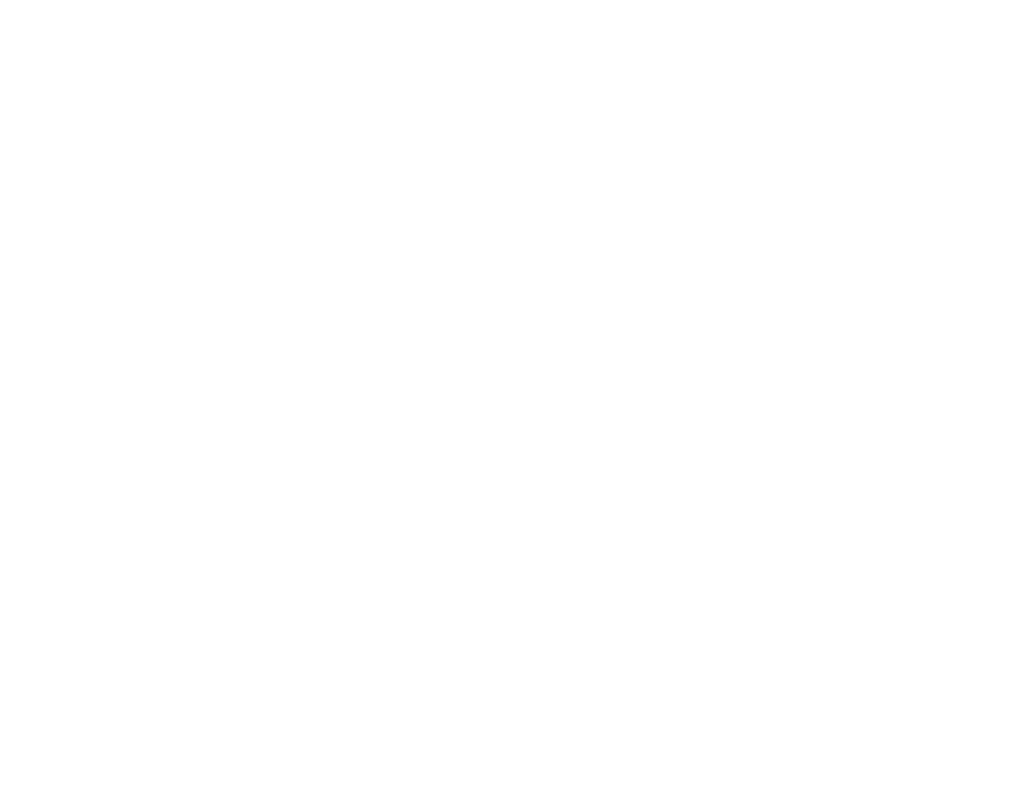
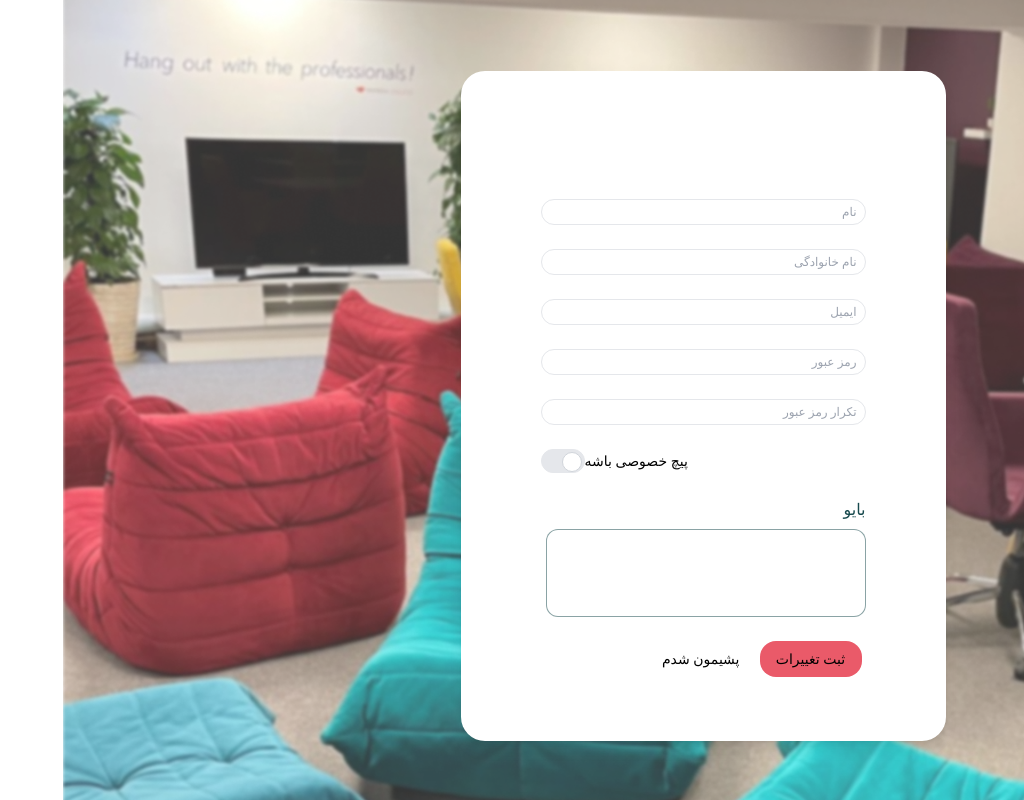
Before and after one commit to Hooman13/RahnemaCollegeProject, a React (Create React App) app: page /editpage in a window 1280 px wide. Before the commit this address had no page. Shown: the whole page, without its empty margins (256-1280 px from the left). Built offline with nearby package versions, Linux system fonts and the light colour scheme.

Commit message:
EditProfile send data and some ui changes

```diff
--- /dev/null
+++ b/src/pages/EditProfile.tsx
@@ -0,0 +1,190 @@
+import { Link } from "react-router-dom";
+import React, { useState } from "react";
+import { useForm } from "react-hook-form";
+import { z } from "zod";
+import { zodResolver } from "@hookform/resolvers/zod";
+import axios from "axios";
+
+const FormSchema = z.object({
+  isPrivate: z.boolean(),
+  bio: z.string().optional(),
+  fName: z.string().optional(),
+  lName: z.string().optional(),
+  email: z.string().email("Invalid email."),
+  password: z
+    .string()
+    .min(8, "Password must not be lesser than 8 characters")
+    .optional(),
+  confirmPassword: z.string().min(8).optional(),
+});
+
+type IFormInput = z.infer<typeof FormSchema>;
+
+export const EditProfile = () => {
+  const {
+    register,
+    handleSubmit,
+    formState: { errors },
+  } = useForm<IFormInput>({
+    resolver: zodResolver(FormSchema),
+  });
+
+  const onSubmit = (data: IFormInput) => {
+    // console.log(data);
+    axios
+      .post("http://37.32.5.72:3000/edit-profile", JSON.stringify(data), {
+        headers: { "Content-Type": "application/json" },
+      })
+      .then((response) => console.log(response))
+      .catch((err) => console.log(err));
+  };
+
+  const [formInput, setFormInput] = useState({
+    password: "",
+    confirmPassword: "",
+  });
+  const [formError, setFormError] = useState({
+    confirmPassword: "",
+  });
+  const handleUserInput = (name: string, value: string) => {
+    setFormInput({
+      ...formInput,
+      [name]: value,
+    });
+  };
+
+  const validatePassInputs = (e: any) => {
+    e.preventDefault();
+    let formError = {
+      confirmPassword: "",
+    };
+    if (formInput.confirmPassword !== formInput.password) {
+      setFormError({
+        ...formError,
+        confirmPassword: "تکرار رمزعبور با رمزعبور یکسان نیست",
+      });
+      return;
+    }
+    setFormError(formError);
+    setFormInput((prev) => ({
+      ...prev,
+    }));
+  };
+
+  return (
+    <>
+      <form onSubmit={handleSubmit(onSubmit)}>
+        <section>
+          <div
+            className="frame5 w-screen h-screen bg-no-repeat bg-center bg-cover flex justify-center items-center"
+            style={{ backgroundImage: "url(./img/login-background.png)" }}
+          >
+            <div className="bg-white w-screen md:w-[485px] h-screen md:h-auto  py-16 shadow-lg rounded-3xl mt-3 px-20 ">
+              <div className="flex justify-center pb-10">
+                {/* <img src="./img/logo.png" alt="" /> */}
+              </div>
+
+              <div className="font-normal text-xs mt-6">
+                <div className="mb-6">
+                  <input
+                    type="text"
+                    {...register("fName")}
+                    placeholder="نام"
+                    className="border rounded-2xl w-full text-right px-2 py-1 focus:outline-none focus:ring-0 focus:border-gray-600"
+                  />
+                  {errors?.fName?.message && (
+                    <p className="text-red-700">{errors.fName.message}</p>
+                  )}
+                </div>
+                <div className="mb-6">
+                  <input
+                    type="text"
+                    {...register("lName")}
+                    placeholder="نام خانوادگی"
+                    className="border text-right rounded-2xl w-full px-2 py-1 focus:outline-none focus:ring-0 focus:border-gray-600"
+                  />
+                  {errors?.lName?.message && (
+                    <p className="text-red-700">{errors.lName.message}</p>
+                  )}
+                </div>
+                <div className="mb-6">
+                  <input
+                    type="text"
+                    {...register("email")}
+                    placeholder="ایمیل"
+                    className="border text-right rounded-2xl w-full px-2 py-1 focus:outline-none focus:ring-0 focus:border-gray-600"
+                  />
+                  {errors?.email?.message && (
+                    <p className="text-red-700">{errors.email.message}</p>
+                  )}
+                </div>
+                <div className="mb-6">
+                  <input
+                    type="password"
+                    placeholder="رمز عبور"
+                    {...register("password")}
+                    value={formInput.password}
+                    onChange={({ target }) => {
+                      handleUserInput(target.name, target.value);
+                    }}
+                    className="border text-right rounded-2xl w-full px-2 py-1 focus:outline-none focus:ring-0 focus:border-gray-600"
+                  />
+                  {errors?.password?.message && (
+                    <p className="text-red-700">{errors.password.message}</p>
+                  )}
+                </div>
+                <div className="mb-6">
+                  <input
+                    type="password"
+                    {...register("confirmPassword")}
+                    value={formInput.confirmPassword}
+                    onChange={({ target }) => {
+                      handleUserInput(target.name, target.value);
+                    }}
+                    onKeyUp={validatePassInputs}
+                    placeholder="تکرار رمز عبور"
+                    className="border text-right rounded-2xl w-full px-2 py-1 focus:outline-none focus:ring-0 focus:border-gray-600"
+                  />
+                  <p className="text-red-700">{formError.confirmPassword}</p>
+                </div>
+              </div>
+              <div>
+                <label className="flex justify-end items-center mb-6  text-sm   cursor-pointer">
+                  <span className="ms-3 rtl pr-6 text-sm font-medium ">
+                    پیچ خصوصی باشه
+                  </span>
+                  <input
+                    type="checkbox"
+                    {...register("isPrivate")}
+                    value=""
+                    className="sr-only peer"
+                  />
+
+                  <div className="relative w-11 h-6 bg-gray-200 border-[0.5px] peer-focus:outline-none peer-focus:ring-4 peer-focus:ring-white dark:peer-focus:ring-white rounded-full peer dark:bg-white peer-checked:after:translate-x-full rtl:peer-checked:after:-translate-x-full peer-checked:after:border-white after:content-[''] after:absolute after:top-[2px] after:start-[2px] after:bg-white after:border-gray-300 after:border after:rounded-full after:h-5 after:w-5 after:transition-all dark:border-gray-600 peer-checked:bg-blue-600"></div>
+                </label>
+              </div>
+              <div className="text-right text-base mb-6 ">
+                <p className="text-[#17494D] pb-2">بایو</p>
+                <input
+                  className="w-[320px] h-[88px] border solid border-[#17494D]/50 rounded-xl"
+                  type="text"
+                  {...register("bio")}
+                />
+              </div>
+              <div className="flex items-center text-sm text-center">
+                <div className="text-center mr-1 flex border-solid rounded-2xl bg-[#EA5A69] w-[102px] h-[36px] text-sm justify-center items-center px-[8px] py-[16px] ">
+                  <button type={"submit"}>ثبت تغییرات</button>
+                </div>
+                <div className="pr-5">
+                  <Link to="/login">
+                    <button>پشیمون شدم</button>
+                  </Link>
+                </div>
+              </div>
+            </div>
+          </div>
+        </section>
+      </form>
+    </>
+  );
+};
--- a/src/pages/LoginBasePage.tsx
+++ b/src/pages/LoginBasePage.tsx
@@ -5,6 +5,7 @@ import { PassRecovery } from "./PassRecovery";
 import { Signup } from "./Signup";
 import { Profile } from "./Profile";
 import { EmailSent } from "./EmailSent";
+import { EditProfile } from "./EditProfile";
 
 export const LoginBasePage = () => {
   return (
@@ -17,6 +18,7 @@ export const LoginBasePage = () => {
           <Route path="/reset-password" element={<NewPass />} />
           <Route path="/profile" element={<Profile />} />
           <Route path="/email-sent-page" element={<EmailSent />} />
+          <Route path="/editpage" element={<EditProfile />} />
         </Routes>
       </BrowserRouter>
     </>
--- a/src/pages/Profile.tsx
+++ b/src/pages/Profile.tsx
@@ -44,7 +44,7 @@ export const Profile = () => {
             <FontAwesomeIcon icon={faThumbTack} transform={{ rotate: 40 }} />
             صفحه من
           </Link>
-          <Link to="/forgotpass" className={`${styles.userMenuItem}`}>
+          <Link to="/editpage" className={`${styles.userMenuItem}`}>
             <FontAwesomeIcon icon={faBookmark} />
             ذخیره ها
           </Link>
```
